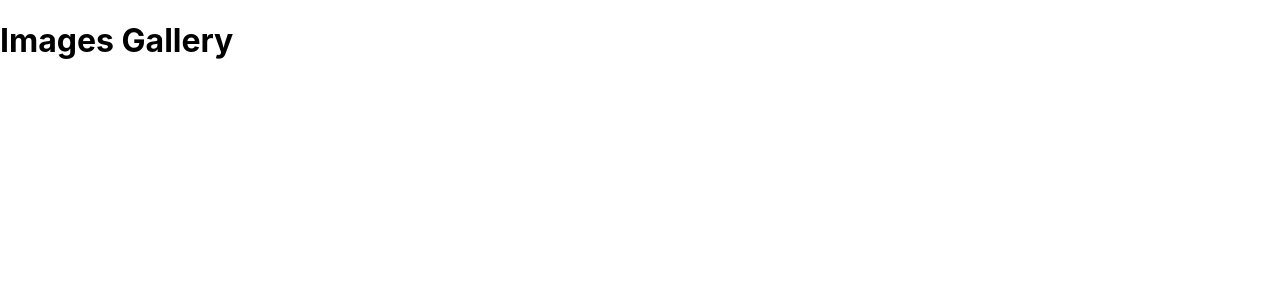
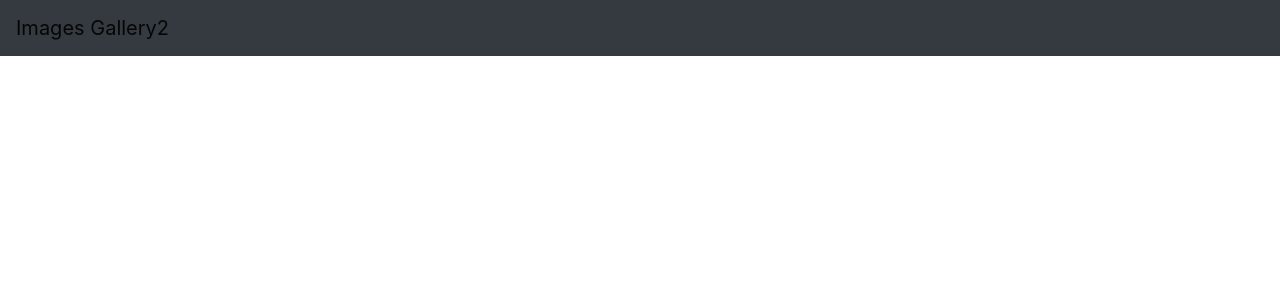
Before and after one commit to talbern/images-gallery, a React (Create React App) app in the folder frontend/: page / in a window 1280 px wide. Shown: the top 300 px of the page. Built offline with nearby package versions, Linux system fonts and the light colour scheme.

Commit message:
initial header component

```diff
--- a/frontend/package.json
+++ b/frontend/package.json
@@ -6,7 +6,9 @@
     "@testing-library/jest-dom": "^5.16.5",
     "@testing-library/react": "^13.4.0",
     "@testing-library/user-event": "^13.5.0",
+    "bootstrap": "^4.5.3",
     "react": "^18.2.0",
+    "react-bootstrap": "^1.4.0",
     "react-dom": "^18.2.0",
     "react-scripts": "5.0.1",
     "web-vitals": "^2.1.4"
--- a/frontend/src/App.js
+++ b/frontend/src/App.js
@@ -1,7 +1,10 @@
+import 'bootstrap/dist/css/bootstrap.min.css';
+import Header from './components/Header';
+
 const App = () => {
   return (
     <div>
-     <h1>Images Gallery</h1>
+     <Header title="Images Gallery2"></Header>
     </div>
   );
 }
--- /dev/null
+++ b/frontend/src/components/Header.js
@@ -0,0 +1,12 @@
+import React from 'react';
+import { Navbar } from 'react-bootstrap';
+
+const Header = ( {title} ) => {
+    return (
+        <Navbar bg="dark" variant="light">
+          <Navbar.Brand href="/">{title}</Navbar.Brand>
+        </Navbar>
+    )
+}
+
+export default Header;
```
